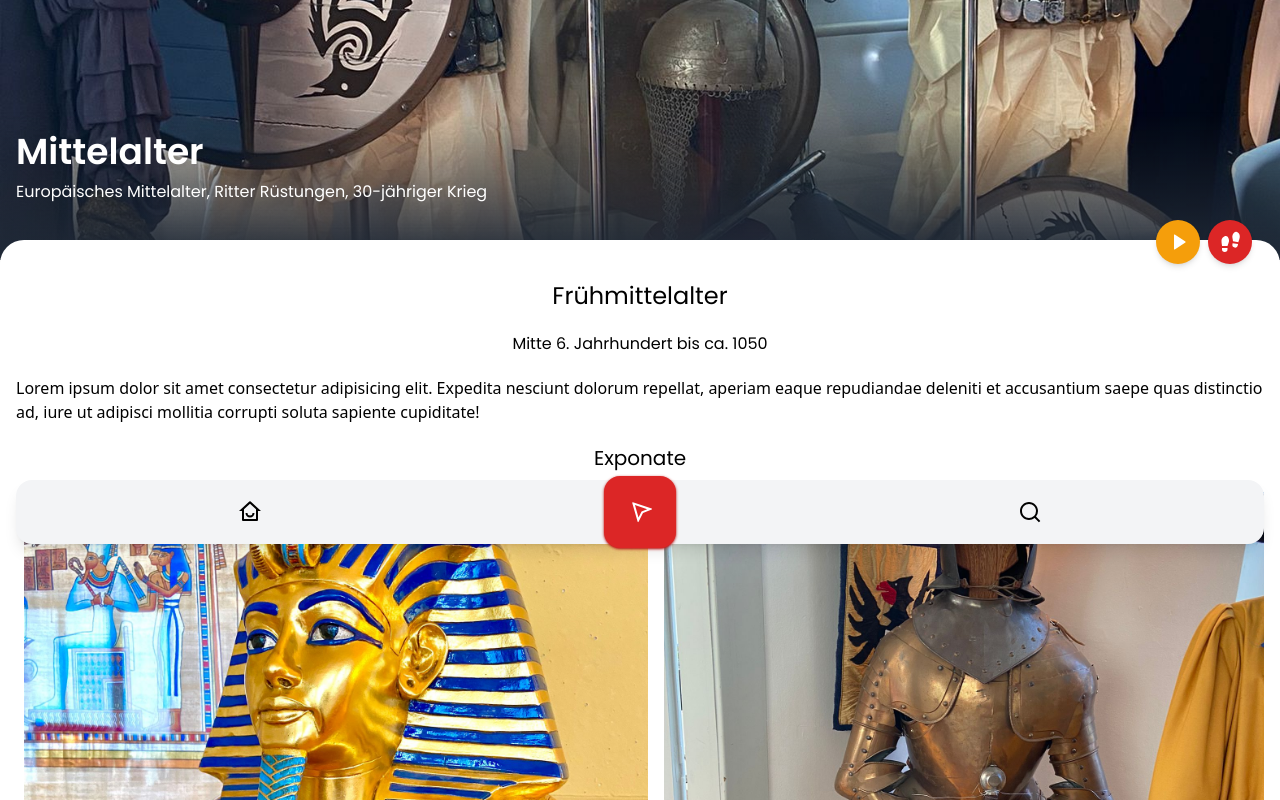
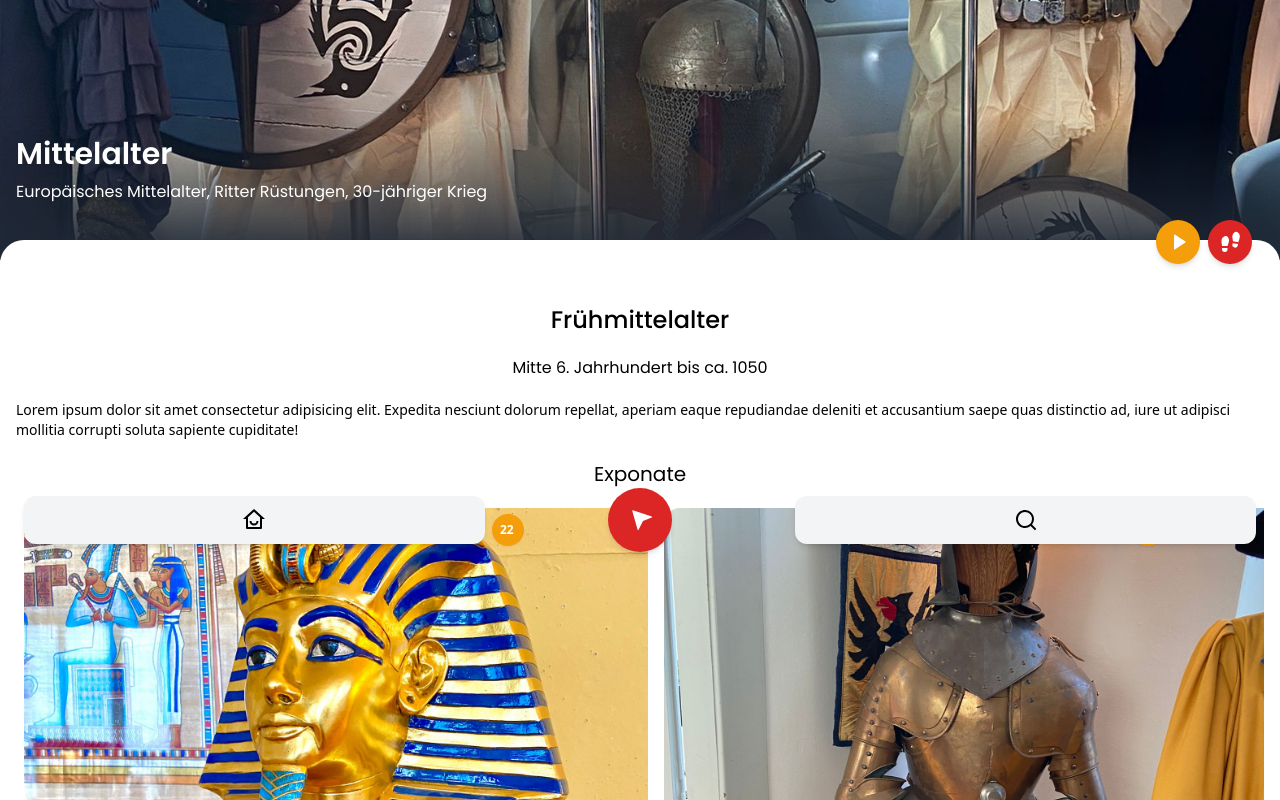
Before and after one commit to paulbrosowsky/arsconati-app, a Vue app: page /sections/1 in a window 1280 px wide. Shown: the part 240-1040 px from the top of the page. Built offline with nearby package versions, Linux system fonts and the light colour scheme; a web font is replaced by a local one.

Commit message:
Update Layout + Main Nav Styling

```diff
--- a/src/components/ExhibitCard.vue
+++ b/src/components/ExhibitCard.vue
@@ -26,7 +26,7 @@ function openExhibit() {
         {{ exhibit.searchIndex }}
       </div>
     </div>
-    <h4 class="mt-3 text-center font-heading leading-tight">
+    <h4 class="mt-3 text-center font-heading text-sm font-medium leading-tight">
       {{ exhibit.title }}
     </h4>
   </div>
--- a/src/components/MainNav.vue
+++ b/src/components/MainNav.vue
@@ -2,11 +2,11 @@
 import { RouterLink } from 'vue-router'
 </script>
 <template>
-  <nav class="w-full p-4">
-    <ul class="relative flex justify-between rounded-2xl bg-gray-100 shadow-lg">
+  <nav class="w-full px-2 py-4">
+    <ul class="relative flex justify-between">
       <RouterLink
         :to="{ name: 'guide' }"
-        class="absolute left-0 right-0 z-10 -my-1 mx-auto flex h-[72px] w-[72px] items-center justify-center rounded-2xl bg-red-600 p-5 text-center text-white shadow shadow-red-700"
+        class="absolute left-0 right-0 -bottom-2 z-10 mx-auto flex h-[64px] w-[64px] items-center justify-center rounded-full bg-red-600 text-center text-white shadow-md"
       >
         <svg
           class="ml-1 h-6 w-6 fill-current"
@@ -17,16 +17,17 @@ import { RouterLink } from 'vue-router'
         >
           <path fill="none" d="M0 0h24v24H0z" />
           <path
-            d="M4.965 5.096l3.546 12.41 3.04-6.08 5.637-2.255L4.965 5.096zM2.899 2.3l18.806 6.268a.5.5 0 0 1 .028.939L13 13l-4.425 8.85a.5.5 0 0 1-.928-.086L2.26 2.911A.5.5 0 0 1 2.9 2.3z"
+            d="M2.9 2.3l18.805 6.268a.5.5 0 0 1 .028.939L13 13l-4.425 8.85a.5.5 0 0 1-.928-.086L2.26 2.911A.5.5 0 0 1 2.9 2.3z"
           />
         </svg>
       </RouterLink>
-      <li class="w-full">
+      <li class="w-full pl-4">
         <RouterLink
-          class="flex w-full justify-center py-5"
+          class="flex w-full justify-center rounded-xl bg-gray-100 py-3 shadow-md"
           :to="{ name: 'home' }"
         >
           <svg
+            class="h-6 w-6 fill-current"
             xmlns="http://www.w3.org/2000/svg"
             viewBox="0 0 24 24"
             width="24"
@@ -40,9 +41,9 @@ import { RouterLink } from 'vue-router'
         </RouterLink>
       </li>
       <li class="relative w-2/3"></li>
-      <li class="w-full">
+      <li class="w-full pr-4">
         <RouterLink
-          class="flex w-full justify-center py-5"
+          class="flex w-full justify-center rounded-xl bg-gray-100 py-3 shadow-md"
           :to="{ name: 'search' }"
         >
           <svg
--- a/src/components/PageLayout.vue
+++ b/src/components/PageLayout.vue
@@ -13,7 +13,7 @@ defineProps({
       <div
         class="absolute bottom-0 w-full bg-opacity-50 bg-gradient-to-t from-gray-800 to-transparent p-4 pb-14 pt-5 font-heading text-white shadow-white drop-shadow-md"
       >
-        <h1 class="mb-2 text-4xl font-semibold">
+        <h1 class="mb-2 text-3xl font-semibold">
           <slot name="title"></slot>
         </h1>
         <h4><slot name="subtitle"></slot></h4>
@@ -21,7 +21,7 @@ defineProps({
     </div>
   </div>
 
-  <div class="relative z-10 rounded-3xl bg-white pt-10 pb-32">
+  <div class="relative z-10 rounded-3xl bg-white pt-16 pb-32">
     <nav class="absolute -top-5 right-6"><slot name="nav"></slot></nav>
     <slot></slot>
   </div>
--- a/src/views/HomeView.vue
+++ b/src/views/HomeView.vue
@@ -62,9 +62,11 @@ const exhibits = [
     </template>
 
     <section class="mb-16 px-4">
-      <h2 class="mb-5 text-center font-heading text-2xl">ARS CONATI</h2>
+      <h2 class="mb-5 text-center font-heading text-2xl font-medium">
+        ARS CONATI
+      </h2>
       <h4 class="mb-5 text-center font-heading">Kunst, Kultur, Geschichte</h4>
-      <p>
+      <p class="text-sm">
         Lorem ipsum dolor sit amet consectetur adipisicing elit. Expedita
         nesciunt dolorum repellat, aperiam eaque repudiandae deleniti et
         accusantium saepe quas distinctio ad, iure ut adipisci mollitia corrupti
@@ -73,7 +75,7 @@ const exhibits = [
     </section>
 
     <section class="my-10 bg-neutral-100 py-10 px-4">
-      <h2 class="mb-5 text-center font-heading text-2xl">
+      <h2 class="mb-5 text-center font-heading text-2xl font-medium">
         Aussellungsbereiche
       </h2>
       <h4 class="mb-10 text-center font-heading">
@@ -90,7 +92,9 @@ const exhibits = [
     </section>
 
     <section class="my-16 px-4">
-      <h2 class="mb-5 text-center font-heading text-2xl">Wichtige Exponate</h2>
+      <h2 class="mb-5 text-center font-heading text-2xl font-medium">
+        Wichtige Exponate
+      </h2>
       <h4 class="mb-10 text-center font-heading">
         Erfahren Sie mehr über unsere interessanteste Stücke. Es lohnt sich!
       </h4>
--- a/src/views/SectionView.vue
+++ b/src/views/SectionView.vue
@@ -74,11 +74,13 @@ const exhibits = [
     </template>
 
     <section class="mb-16 px-4">
-      <h2 class="mb-5 text-center font-heading text-2xl">Frühmittelalter</h2>
+      <h2 class="mb-5 text-center font-heading text-2xl font-medium">
+        Frühmittelalter
+      </h2>
       <h4 class="mb-5 text-center font-heading">
         Mitte 6. Jahrhundert bis ca. 1050
       </h4>
-      <p>
+      <p class="text-sm">
         Lorem ipsum dolor sit amet consectetur adipisicing elit. Expedita
         nesciunt dolorum repellat, aperiam eaque repudiandae deleniti et
         accusantium saepe quas distinctio ad, iure ut adipisci mollitia corrupti
@@ -100,7 +102,7 @@ const exhibits = [
       <h4 class="mb-5 text-center font-heading">
         13. bis Anfang 16. Jahrhundert
       </h4>
-      <p>
+      <p class="text-sm">
         Lorem ipsum dolor sit amet consectetur adipisicing elit. Expedita
         nesciunt dolorum repellat, aperiam eaque repudiandae deleniti et
         accusantium saepe quas distinctio ad, iure ut adipisci mollitia corrupti
```
